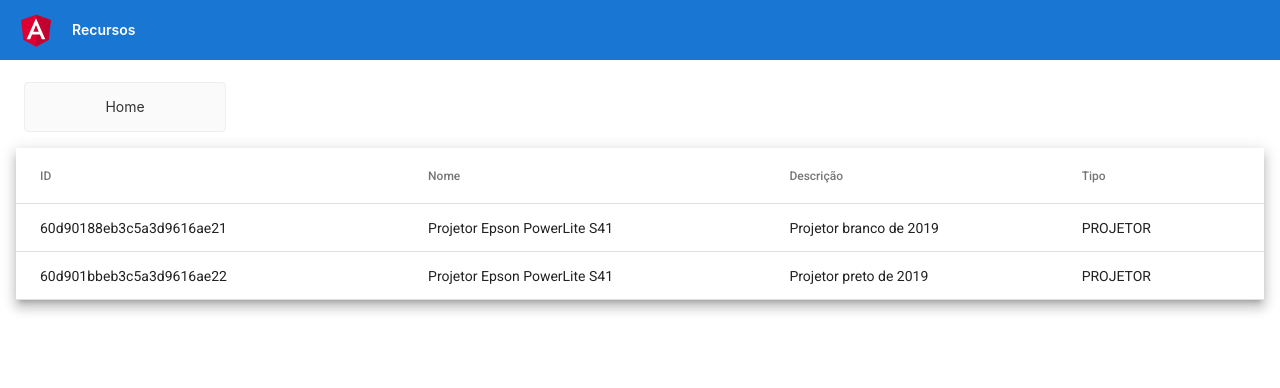
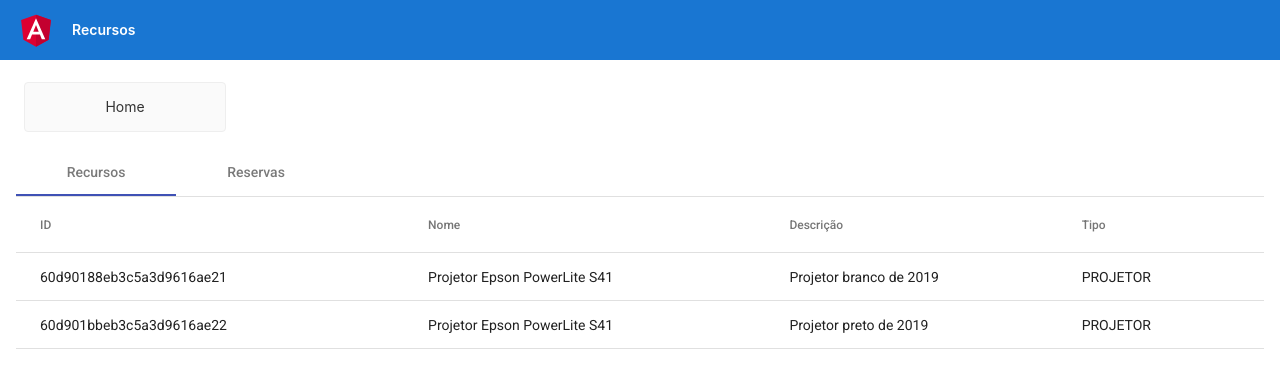
Before and after one commit to pucrs-poli/constr-sw-2021-1-front, an Angular app: page / in a window 1280 px wide. Shown: the top 388 px of the page. Built offline with nearby package versions, Linux system fonts and the light colour scheme; no server answers.

Commit message:
create tabs component

```diff
--- a/src/app/app.component.html
+++ b/src/app/app.component.html
@@ -153,6 +153,6 @@
   <div class="card card-small">
     <span>Home</span>
   </div>
-  <app-resource-table></app-resource-table>
+  <app-resource-tabs></app-resource-tabs>
 
 <router-outlet></router-outlet>
--- a/src/app/app.module.ts
+++ b/src/app/app.module.ts
@@ -1,23 +1,27 @@
 import { BrowserModule } from '@angular/platform-browser';
 import { NgModule } from '@angular/core';
 import { MatTableModule } from '@angular/material/table';
+import { MatTabsModule } from '@angular/material/tabs';
 import { HttpClientModule } from '@angular/common/http';
 
 import { AppRoutingModule } from './app-routing.module';
 import { AppComponent } from './app.component';
 import { BrowserAnimationsModule } from '@angular/platform-browser/animations';
 import { ResourceTableComponent } from './components/resource-table/resource-table.component';
+import { ResourceTabsComponent } from './components/resource-tabs/resource-tabs.component';
 
 @NgModule({
   declarations: [
     AppComponent,
-    ResourceTableComponent
+    ResourceTableComponent,
+    ResourceTabsComponent
   ],
   imports: [
     BrowserModule,
     AppRoutingModule,
     BrowserAnimationsModule,
     MatTableModule,
+    MatTabsModule,
     HttpClientModule,
   ],
   providers: [],
--- /dev/null
+++ b/src/app/components/resource-tabs/resource-tabs.component.html
@@ -0,0 +1,4 @@
+<mat-tab-group>
+  <mat-tab label="Recursos"> <app-resource-table></app-resource-table> </mat-tab>
+  <mat-tab label="Reservas"> Content 2 </mat-tab>
+</mat-tab-group>
--- /dev/null
+++ b/src/app/components/resource-tabs/resource-tabs.component.ts
@@ -0,0 +1,15 @@
+import { Component, OnInit } from '@angular/core';
+
+@Component({
+  selector: 'app-resource-tabs',
+  templateUrl: './resource-tabs.component.html',
+  styleUrls: ['./resource-tabs.component.css']
+})
+export class ResourceTabsComponent implements OnInit {
+
+  constructor() { }
+
+  ngOnInit(): void {
+  }
+
+}
```
Also changed, not shown: src/app/components/resource-tabs/resource-tabs.component.css (added).
